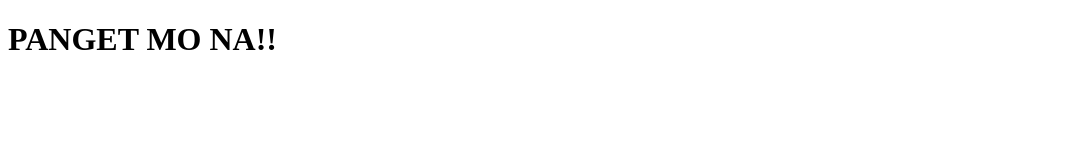
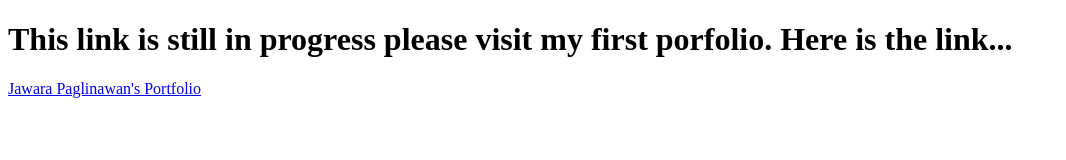
Before and after one commit to dyawbot/dyawbot.github.io, a plain HTML site: page index.html in a window 1280 px wide. Shown: the whole page, without its empty margins (0-1066 px from the left). Drawn offline with Linux system fonts and the light colour scheme.

Commit message:
Update index.html

```diff
--- a/index.html
+++ b/index.html
@@ -8,7 +8,8 @@
 
 </head>
 <body>
-    <h1>PANGET MO NA!!</h1>
+    <h1>This link is still in progress please visit my first porfolio. Here is the link...</h1>
+    <a href="http://jawarapaglinawan.000webhostapp.com/">Jawara Paglinawan's Portfolio</a>
 
 </body>
 </html>
```
